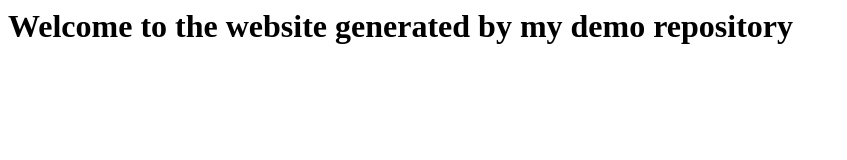
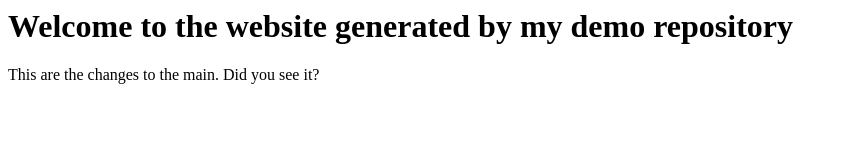
Before and after one commit to Foodies-Devs/demo-repository, a website: page index.html in a window 1280 px wide. Shown: the whole page, without its empty margins (0-847 px from the left). Drawn offline with Linux system fonts and the light colour scheme.

Commit message:
Paragraph1

```diff
--- a/index.html
+++ b/index.html
@@ -1 +1,2 @@
 <h1>Welcome to the website generated by my demo repository</h1>
+<p> This are the changes to the main. Did you see it? </p>
```
